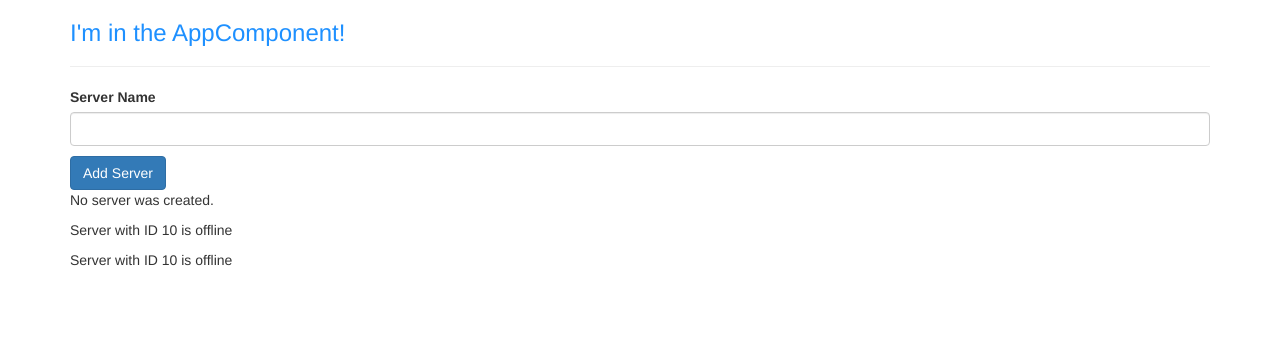
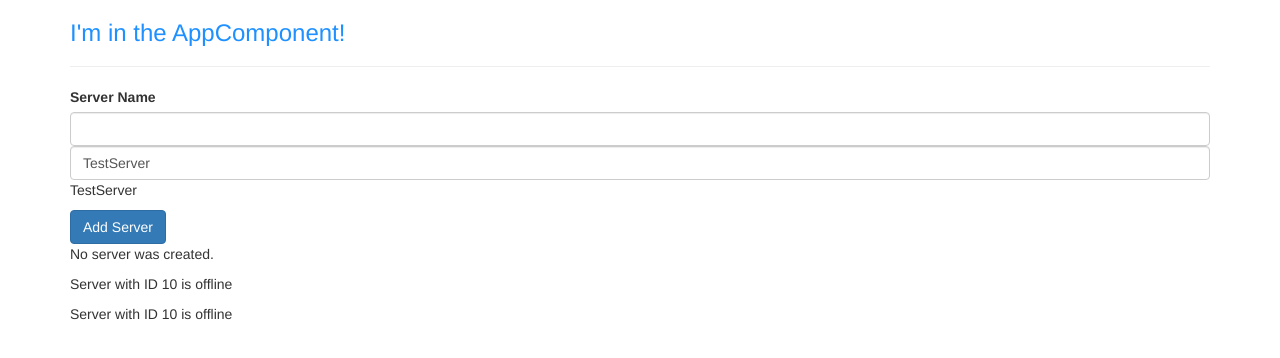
Before and after one commit to Jose1Useche/Angular, an Angular app: page / in a window 1280 px wide. Shown: the top 358 px of the page. Built offline with nearby package versions, Linux system fonts and the light colour scheme.

Commit message:
32. Two-Way-Databinding

```diff
--- a/src/app/servers/servers.component.html
+++ b/src/app/servers/servers.component.html
@@ -3,6 +3,12 @@
     type="text"
     class="form-control"
     (input)="onUpdateServerName($event)">
+<!--************************************************************-->
+<!--********************Two way Binding*************************-->
+<input
+    type="text"
+    class="form-control"
+    [(ngModel)]="serverName">
 <p>{{ serverName }}</p>
 <button
     class="btn btn-primary"
--- a/src/app/servers/servers.component.ts
+++ b/src/app/servers/servers.component.ts
@@ -8,7 +8,7 @@ import { Component, OnInit } from '@angular/core';
 export class ServersComponent implements OnInit {
   allowNewServer = false;
   serverCreationStatus = 'No server was created.';
-  serverName = '';
+  serverName = 'TestServer';
 
   constructor() {
     setTimeout(() => {
```
